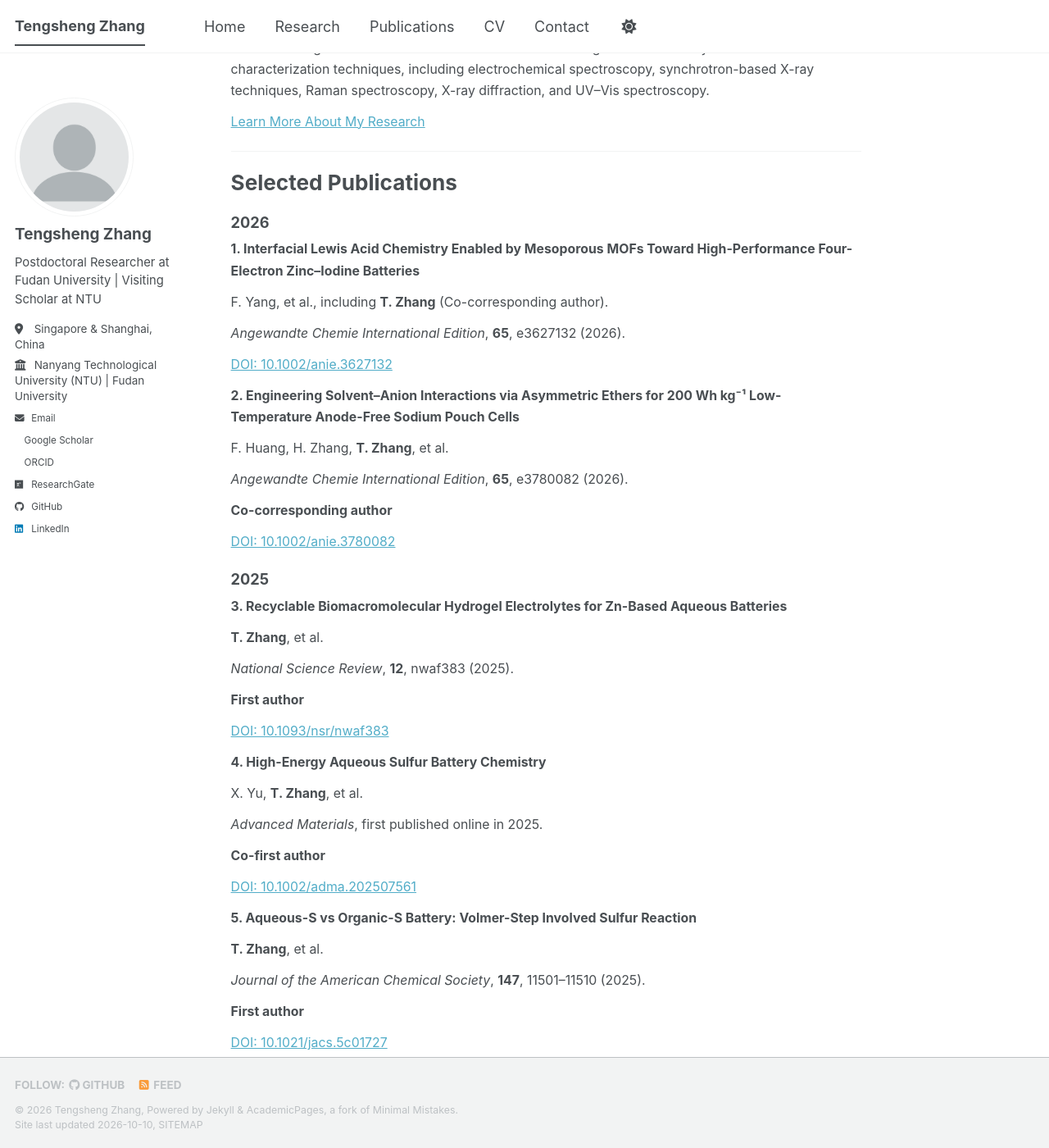
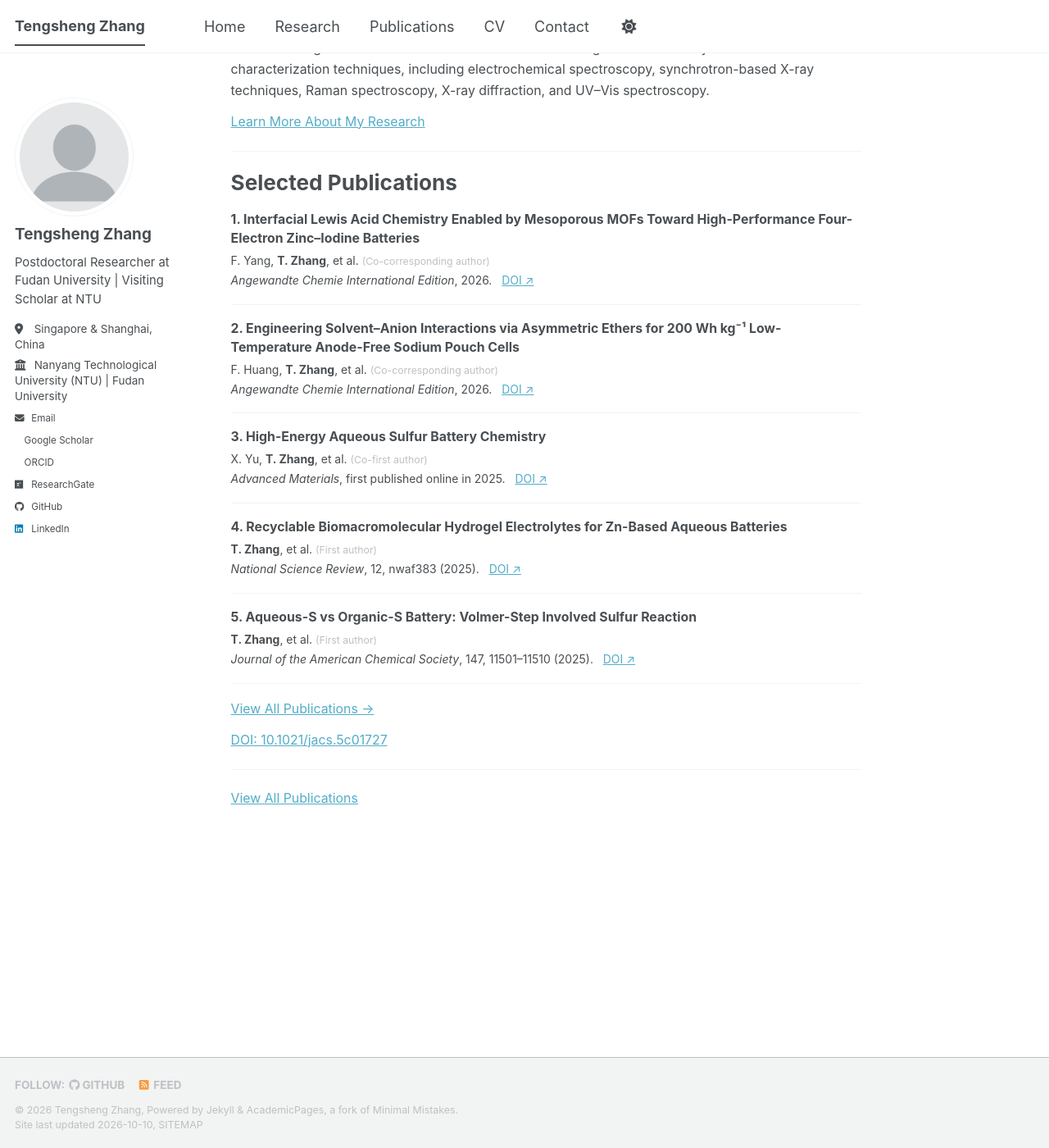
Before and after one commit to ryanzts/ryanzts.github.io, a Jekyll site: the page built from index.md, in a window 1280 px wide and 1400 px high, scrolled down 744 px. Shown: the whole window at 82% size. Built offline with Jekyll 4.4.1, drawn with Linux system fonts in a browser that asks for light colours; a style sheet for code colours, icons or effects is not loaded.

Commit message:
Update index.md

```diff
--- a/index.md
+++ b/index.md
@@ -36,57 +36,105 @@ Understanding electrochemical reaction mechanisms through advanced analytical an
 
 ---
 
-# Selected Publications
 
-### 2026
+<h1>Selected Publications</h1>
 
-**1. Interfacial Lewis Acid Chemistry Enabled by Mesoporous MOFs Toward High-Performance Four-Electron Zinc–Iodine Batteries**
+<style>
+.compact-publications .pub-entry {
+  margin: 0 0 18px;
+  padding: 0 0 15px;
+  border-bottom: 1px solid var(--global-border-color);
+}
 
-F. Yang, et al., including **T. Zhang** (Co-corresponding author).
+.page__content .compact-publications .pub-title {
+  font-size: 1em;
+  font-weight: 700;
+  line-height: 1.45;
+  margin: 0 0 5px;
+}
 
-*Angewandte Chemie International Edition*, **65**, e3627132 (2026).
+.page__content .compact-publications p {
+  font-size: 0.88em;
+  line-height: 1.5;
+  margin: 3px 0 !important;
+}
 
-[DOI: 10.1002/anie.3627132](https://doi.org/10.1002/anie.3627132)
+.compact-publications .pub-role {
+  color: var(--global-text-color-light);
+  font-size: 0.88em;
+}
 
-**2. Engineering Solvent–Anion Interactions via Asymmetric Ethers for 200 Wh kg⁻¹ Low-Temperature Anode-Free Sodium Pouch Cells**
+.compact-publications .pub-link {
+  margin-left: 8px;
+}
+</style>
 
-F. Huang, H. Zhang, **T. Zhang**, et al.
+<div class="compact-publications">
 
-*Angewandte Chemie International Edition*, **65**, e3780082 (2026).
+<div class="pub-entry">
+  <h3 class="pub-title">
+    1. Interfacial Lewis Acid Chemistry Enabled by Mesoporous MOFs Toward High-Performance Four-Electron Zinc–Iodine Batteries
+  </h3>
+  <p>F. Yang, <strong>T. Zhang</strong>, et al.
+    <span class="pub-role">(Co-corresponding author)</span>
+  </p>
+  <p><em>Angewandte Chemie International Edition</em>, 2026.
+    <a class="pub-link" href="https://doi.org/10.1002/anie.3627132">DOI ↗</a>
+  </p>
+</div>
 
-**Co-corresponding author**
+<div class="pub-entry">
+  <h3 class="pub-title">
+    2. Engineering Solvent–Anion Interactions via Asymmetric Ethers for 200 Wh kg⁻¹ Low-Temperature Anode-Free Sodium Pouch Cells
+  </h3>
+  <p>F. Huang, <strong>T. Zhang</strong>, et al.
+    <span class="pub-role">(Co-corresponding author)</span>
+  </p>
+  <p><em>Angewandte Chemie International Edition</em>, 2026.
+    <a class="pub-link" href="https://doi.org/10.1002/anie.3780082">DOI ↗</a>
+  </p>
+</div>
 
-[DOI: 10.1002/anie.3780082](https://doi.org/10.1002/anie.3780082)
+<div class="pub-entry">
+  <h3 class="pub-title">
+    3. High-Energy Aqueous Sulfur Battery Chemistry
+  </h3>
+  <p>X. Yu, <strong>T. Zhang</strong>, et al.
+    <span class="pub-role">(Co-first author)</span>
+  </p>
+  <p><em>Advanced Materials</em>, first published online in 2025.
+    <a class="pub-link" href="https://doi.org/10.1002/adma.202507561">DOI ↗</a>
+  </p>
+</div>
 
-### 2025
+<div class="pub-entry">
+  <h3 class="pub-title">
+    4. Recyclable Biomacromolecular Hydrogel Electrolytes for Zn-Based Aqueous Batteries
+  </h3>
+  <p><strong>T. Zhang</strong>, et al.
+    <span class="pub-role">(First author)</span>
+  </p>
+  <p><em>National Science Review</em>, 12, nwaf383 (2025).
+    <a class="pub-link" href="https://doi.org/10.1093/nsr/nwaf383">DOI ↗</a>
+  </p>
+</div>
 
-**3. Recyclable Biomacromolecular Hydrogel Electrolytes for Zn-Based Aqueous Batteries**
+<div class="pub-entry">
+  <h3 class="pub-title">
+    5. Aqueous-S vs Organic-S Battery: Volmer-Step Involved Sulfur Reaction
+  </h3>
+  <p><strong>T. Zhang</strong>, et al.
+    <span class="pub-role">(First author)</span>
+  </p>
+  <p><em>Journal of the American Chemical Society</em>, 147, 11501–11510 (2025).
+    <a class="pub-link" href="https://doi.org/10.1021/jacs.5c01727">DOI ↗</a>
+  </p>
+</div>
 
-**T. Zhang**, et al.
+</div>
 
-*National Science Review*, **12**, nwaf383 (2025).
+<p><a href="/publications/">View All Publications →</a></p>
 
-**First author**
-
-[DOI: 10.1093/nsr/nwaf383](https://doi.org/10.1093/nsr/nwaf383)
-
-**4. High-Energy Aqueous Sulfur Battery Chemistry**
-
-X. Yu, **T. Zhang**, et al.
-
-*Advanced Materials*, first published online in 2025.
-
-**Co-first author**
-
-[DOI: 10.1002/adma.202507561](https://doi.org/10.1002/adma.202507561)
-
-**5. Aqueous-S vs Organic-S Battery: Volmer-Step Involved Sulfur Reaction**
-
-**T. Zhang**, et al.
-
-*Journal of the American Chemical Society*, **147**, 11501–11510 (2025).
-
-**First author**
 
 [DOI: 10.1021/jacs.5c01727](https://doi.org/10.1021/jacs.5c01727)
 
```
